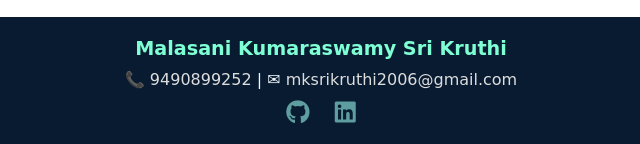
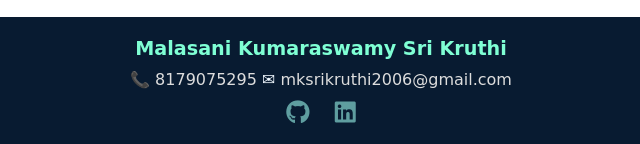
Before and after one commit to SriKruthi2006/Rock-Paper-Scissors, a plain HTML site: page index.html in a window 1280 px wide. Shown: the part 734-878 px from the top of the page, 319-959 px from the left. Drawn offline with Linux system fonts and the light colour scheme.

Commit message:
Update index.html

```diff
--- a/index.html
+++ b/index.html
@@ -40,7 +40,7 @@
         <div class="footer-content">
             <p class="name">Malasani Kumaraswamy Sri Kruthi</p>
             <p class="contact">
-                📞 <a href="tel:9490899252">9490899252</a> |
+                📞 <a href="tel:8179075295">8179075295</a>
                 ✉ <a href="mailto:mksrikruthi2006@gmail.com">mksrikruthi2006@gmail.com</a>
             </p>
             <div class="social-icons">
@@ -52,4 +52,5 @@
 
     <script src="script.js"></script>
 </body>
+
 </html>
```
